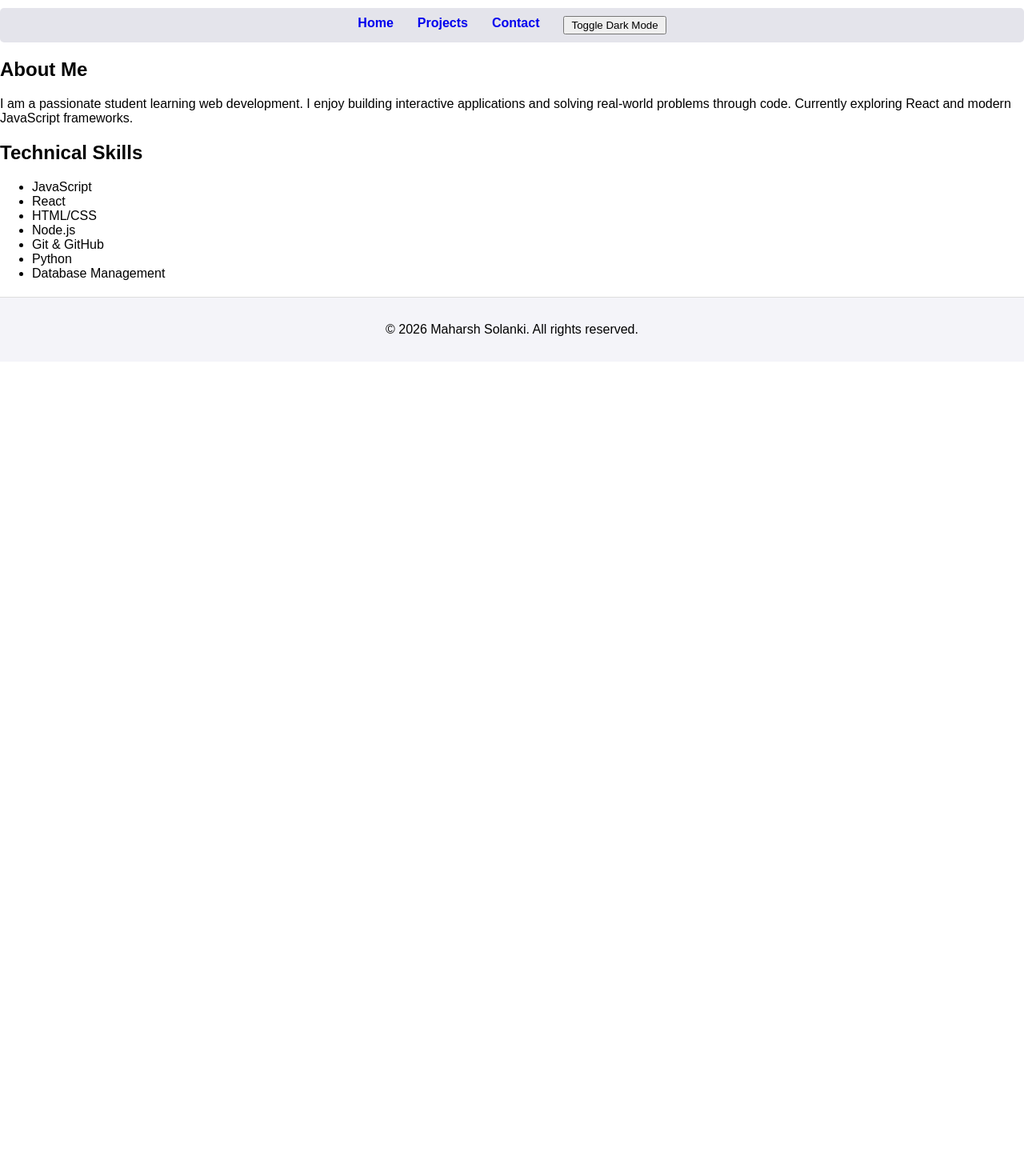
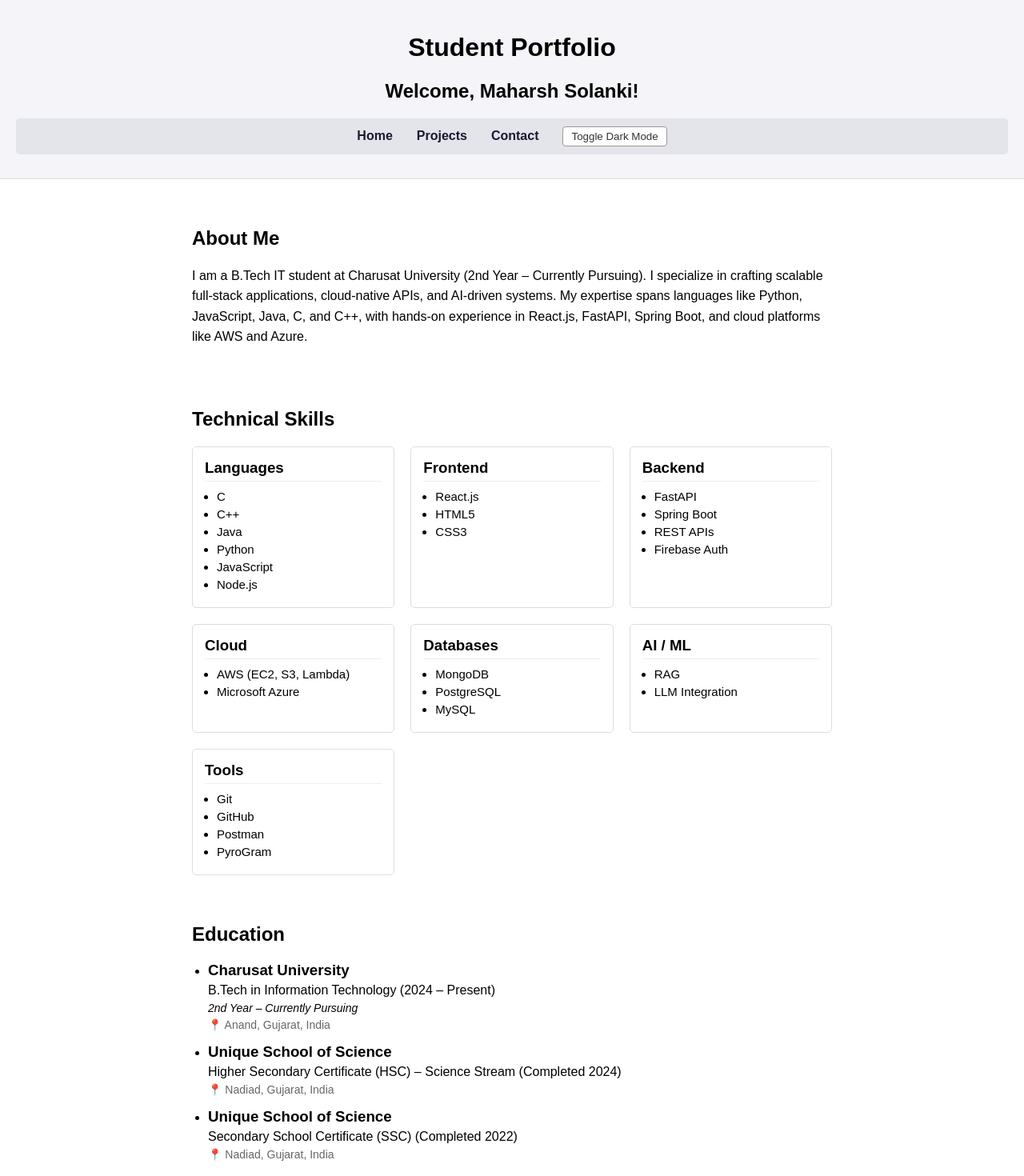
Before and after one commit to maharsh-tech/maharshsolanki-v2, a React (Vite) app: page / in a window 1280 px wide. Shown: the top 1470 px of the page at 80% size. Before the commit the page ends 800 px from the top, so only its background shows below. Built offline with nearby package versions, Linux system fonts and the light colour scheme.

Commit message:
Update personal details from test-portfolio and keep dark mode toggle

```diff
--- a/src/App.jsx
+++ b/src/App.jsx
@@ -1,6 +1,6 @@
 import { useState } from 'react'
 import { Routes, Route } from 'react-router-dom'
-import NavBar from './components/NavBar'
+import Header from './components/Header'
 import Footer from './components/Footer'
 import Home from './pages/Home'
 import Projects from './pages/Projects'
@@ -10,14 +10,36 @@ import './App.css'
 
 function App() {
   const studentName = "Maharsh Solanki"
-  const skillList = [
-    "JavaScript",
-    "React",
-    "HTML/CSS",
-    "Node.js",
-    "Git & GitHub",
-    "Python",
-    "Database Management"
+
+  const skills = [
+    {
+      category: 'Languages',
+      items: ['C', 'C++', 'Java', 'Python', 'JavaScript', 'Node.js'],
+    },
+    {
+      category: 'Frontend',
+      items: ['React.js', 'HTML5', 'CSS3'],
+    },
+    {
+      category: 'Backend',
+      items: ['FastAPI', 'Spring Boot', 'REST APIs', 'Firebase Auth'],
+    },
+    {
+      category: 'Cloud',
+      items: ['AWS (EC2, S3, Lambda)', 'Microsoft Azure'],
+    },
+    {
+      category: 'Databases',
+      items: ['MongoDB', 'PostgreSQL', 'MySQL'],
+    },
+    {
+      category: 'AI / ML',
+      items: ['RAG', 'LLM Integration'],
+    },
+    {
+      category: 'Tools',
+      items: ['Git', 'GitHub', 'Postman', 'PyroGram'],
+    },
   ]
 
   // useState for dark/light mode toggle
@@ -30,10 +52,10 @@ function App() {
 
   return (
     <div className="app">
-      <NavBar darkMode={darkMode} toggleDarkMode={toggleDarkMode} />
-      <main className="main-content">
+      <Header name={studentName} darkMode={darkMode} toggleDarkMode={toggleDarkMode} />
+      <main style={{ padding: '20px', minHeight: '60vh', maxWidth: '800px', margin: '0 auto' }}>
         <Routes>
-          <Route path="/" element={<Home name={studentName} skillList={skillList} />} />
+          <Route path="/" element={<Home skills={skills} />} />
           <Route path="/projects" element={<Projects />} />
           <Route path="/contact" element={<Contact />} />
           <Route path="*" element={<NotFound />} />
--- a/src/components/About.jsx
+++ b/src/components/About.jsx
@@ -1,11 +1,11 @@
 function About() {
   return (
-    <section className="about">
+    <section className="about" style={{ padding: '20px 0' }}>
       <h2>About Me</h2>
-      <p>
-        I am a passionate student learning web development. I enjoy building
-        interactive applications and solving real-world problems through code.
-        Currently exploring React and modern JavaScript frameworks.
+      <p style={{ lineHeight: '1.6' }}>
+        I am a B.Tech IT student at Charusat University (2nd Year – Currently Pursuing).
+        I specialize in crafting scalable full-stack applications, cloud-native APIs, and AI-driven systems.
+        My expertise spans languages like Python, JavaScript, Java, C, and C++, with hands-on experience in React.js, FastAPI, Spring Boot, and cloud platforms like AWS and Azure.
       </p>
     </section>
   );
--- /dev/null
+++ b/src/components/Education.jsx
@@ -0,0 +1,41 @@
+function Education() {
+  const education = [
+    {
+      institution: 'Charusat University',
+      degree: 'B.Tech in Information Technology',
+      period: '2024 – Present',
+      location: 'Anand, Gujarat, India',
+      detail: '2nd Year – Currently Pursuing'
+    },
+    {
+      institution: 'Unique School of Science',
+      degree: 'Higher Secondary Certificate (HSC) – Science Stream',
+      period: 'Completed 2024',
+      location: 'Nadiad, Gujarat, India'
+    },
+    {
+      institution: 'Unique School of Science',
+      degree: 'Secondary School Certificate (SSC)',
+      period: 'Completed 2022',
+      location: 'Nadiad, Gujarat, India'
+    }
+  ]
+
+  return (
+    <section className="education" style={{ padding: '20px 0' }}>
+      <h2>Education</h2>
+      <ul style={{ paddingLeft: '20px' }}>
+        {education.map((item, index) => (
+          <li key={index} style={{ marginBottom: '15px' }}>
+            <h3 style={{ margin: '0 0 5px 0' }}>{item.institution}</h3>
+            <p style={{ margin: '0 0 5px 0', fontWeight: '500' }}>{item.degree} ({item.period})</p>
+            {item.detail && <p style={{ margin: '0 0 5px 0', fontStyle: 'italic', fontSize: '14px' }}>{item.detail}</p>}
+            <p style={{ margin: 0, color: '#666', fontSize: '14px' }}>📍 {item.location}</p>
+          </li>
+        ))}
+      </ul>
+    </section>
+  )
+}
+
+export default Education
--- a/src/components/NavBar.jsx
+++ b/src/components/NavBar.jsx
@@ -7,6 +7,7 @@ function NavBar({ darkMode, toggleDarkMode }) {
         listStyle: 'none',
         display: 'flex',
         justifyContent: 'center',
+        alignItems: 'center',
         gap: '30px',
         padding: '10px 0',
         margin: '10px 0',
@@ -23,7 +24,19 @@ function NavBar({ darkMode, toggleDarkMode }) {
           <Link to="/contact" style={{ textDecoration: 'none', fontWeight: 'bold' }}>Contact</Link>
         </li>
         <li>
-          <button onClick={toggleDarkMode} style={{ cursor: 'pointer', padding: '2px 8px' }}>
+          <button
+            type="button"
+            onClick={toggleDarkMode}
+            style={{
+              cursor: 'pointer',
+              padding: '4px 10px',
+              fontWeight: '500',
+              borderRadius: '4px',
+              border: '1px solid #999',
+              background: '#fff',
+              color: '#333'
+            }}
+          >
             Toggle {darkMode ? 'Light' : 'Dark'} Mode
           </button>
         </li>
--- a/src/components/Skills.jsx
+++ b/src/components/Skills.jsx
@@ -1,12 +1,21 @@
-function Skills({ skillList }) {
+function Skills({ skills }) {
   return (
-    <section className="skills">
+    <section className="skills" style={{ padding: '20px 0' }}>
       <h2>Technical Skills</h2>
-      <ul>
-        {skillList.map((skill, index) => (
-          <li key={index}>{skill}</li>
+      <div style={{ display: 'grid', gridTemplateColumns: 'repeat(auto-fit, minmax(200px, 1fr))', gap: '20px', marginTop: '15px' }}>
+        {skills.map((skillGroup, groupIndex) => (
+          <div key={groupIndex} style={{ border: '1px solid #ddd', padding: '15px', borderRadius: '5px' }}>
+            <h3 style={{ margin: '0 0 10px 0', borderBottom: '1px solid #eee', paddingBottom: '5px' }}>
+              {skillGroup.category}
+            </h3>
+            <ul style={{ paddingLeft: '15px', margin: 0 }}>
+              {skillGroup.items.map((skill, index) => (
+                <li key={index} style={{ marginBottom: '5px', fontSize: '15px' }}>{skill}</li>
+              ))}
+            </ul>
+          </div>
         ))}
-      </ul>
+      </div>
     </section>
   );
 }
--- a/src/index.css
+++ b/src/index.css
@@ -4,6 +4,11 @@ body {
   margin: 0;
   padding: 0;
   transition: background-color 0.3s, color 0.3s;
+}
+
+/* Light mode default link color in nav */
+nav a {
+  color: #1a1a2e;
 }
 
 /* Dark Mode class applied to root (html element) */
@@ -24,6 +29,10 @@ body {
 
 .dark-mode nav ul {
   background-color: #2d2d2d !important;
+}
+
+.dark-mode nav a {
+  color: #ffffff;
 }
 
 .dark-mode button,
--- a/src/pages/Home.jsx
+++ b/src/pages/Home.jsx
@@ -1,11 +1,13 @@
 import About from '../components/About'
 import Skills from '../components/Skills'
+import Education from '../components/Education'
 
-function Home({ skillList }) {
+function Home({ skills }) {
   return (
     <div>
       <About />
-      <Skills skillList={skillList} />
+      <Skills skills={skills} />
+      <Education />
     </div>
   )
 }
--- a/src/pages/Projects.jsx
+++ b/src/pages/Projects.jsx
@@ -1,21 +1,64 @@
 function Projects() {
   const projects = [
-    { title: 'Project 1', description: 'A web application built with React.' },
-    { title: 'Project 2', description: 'A Python script for automation.' },
-    { title: 'Project 3', description: 'A database management system.' }
+    {
+      title: 'FalixMovies',
+      description: 'Full-stack movie browsing and streaming platform deployed on AWS, capable of handling rich media and high-volume user interactions at scale. Cloud-based content pipeline using AWS S3 and PyroGram for streaming.',
+      techStack: ['React', 'FastAPI', 'MongoDB', 'AWS', 'PyroGram'],
+      liveUrl: 'https://falixmovies.com'
+    },
+    {
+      title: 'AskOrg AI',
+      description: 'AI-powered enterprise assistant for intelligent document retrieval and extraction of actionable insights from recorded meetings. Built with a RAG pipeline using ChromaDB as the vector store, centralizing organizational knowledge into a searchable system.',
+      techStack: ['React', 'FastAPI', 'Python', 'ChromaDB', 'RAG']
+    },
+    {
+      title: 'RAG API with FastAPI',
+      description: 'Production-ready REST API enabling natural language Q&A over user-uploaded documents using local large language models and ChromaDB vector search. Includes document Ingestion, chunking, and embedding pipeline.',
+      techStack: ['Python', 'FastAPI', 'ChromaDB', 'LLMs', 'Vector Search'],
+      liveUrl: 'https://maharshsolanki.netlify.app/rag-api-maharsh'
+    },
+    {
+      title: 'ServEase',
+      description: 'Full-stack service marketplace connecting users with domestic help providers, featuring Firebase Auth for secure onboarding and Spring Boot REST APIs for service booking workflows. Designed with a normalized PostgreSQL schema.',
+      techStack: ['React', 'Java', 'Spring Boot', 'PostgreSQL', 'Firebase Auth']
+    },
+    {
+      title: 'HRMS Portal',
+      description: 'Centralized HR management system built on the MERN stack with role-based access control, real-time attendance logging, and admin dashboards for workforce oversight. Automated employee onboarding and HR workflows.',
+      techStack: ['React', 'Node.js', 'Express.js', 'MongoDB'],
+      liveUrl: 'https://dayflow-brown.vercel.app/'
+    }
   ]
 
   return (
     <section className="projects" style={{ padding: '20px 0' }}>
       <h2>My Projects</h2>
-      <ul style={{ listStyleType: 'square', paddingLeft: '20px' }}>
+      <div style={{ display: 'grid', gridTemplateColumns: 'repeat(auto-fit, minmax(280px, 1fr))', gap: '20px', marginTop: '15px' }}>
         {projects.map((project, index) => (
-          <li key={index} style={{ marginBottom: '15px' }}>
-            <h3>{project.title}</h3>
-            <p>{project.description}</p>
-          </li>
+          <div key={index} style={{ border: '1px solid #ddd', padding: '20px', borderRadius: '5px' }}>
+            <h3 style={{ margin: '0 0 10px 0' }}>{project.title}</h3>
+            <p style={{ fontSize: '15px', color: '#555', marginBottom: '15px', lineHeight: '1.5' }}>
+              {project.description}
+            </p>
+            <div style={{ marginBottom: '15px' }}>
+              <strong>Tech Stack: </strong>
+              <span style={{ fontSize: '14px', color: '#333' }}>
+                {project.techStack.join(', ')}
+              </span>
+            </div>
+            {project.liveUrl && (
+              <a
+                href={project.liveUrl}
+                target="_blank"
+                rel="noopener noreferrer"
+                style={{ display: 'inline-block', color: '#0056b3', textDecoration: 'none', fontWeight: 'bold' }}
+              >
+                Live Link →
+              </a>
+            )}
+          </div>
         ))}
-      </ul>
+      </div>
     </section>
   )
 }
```
